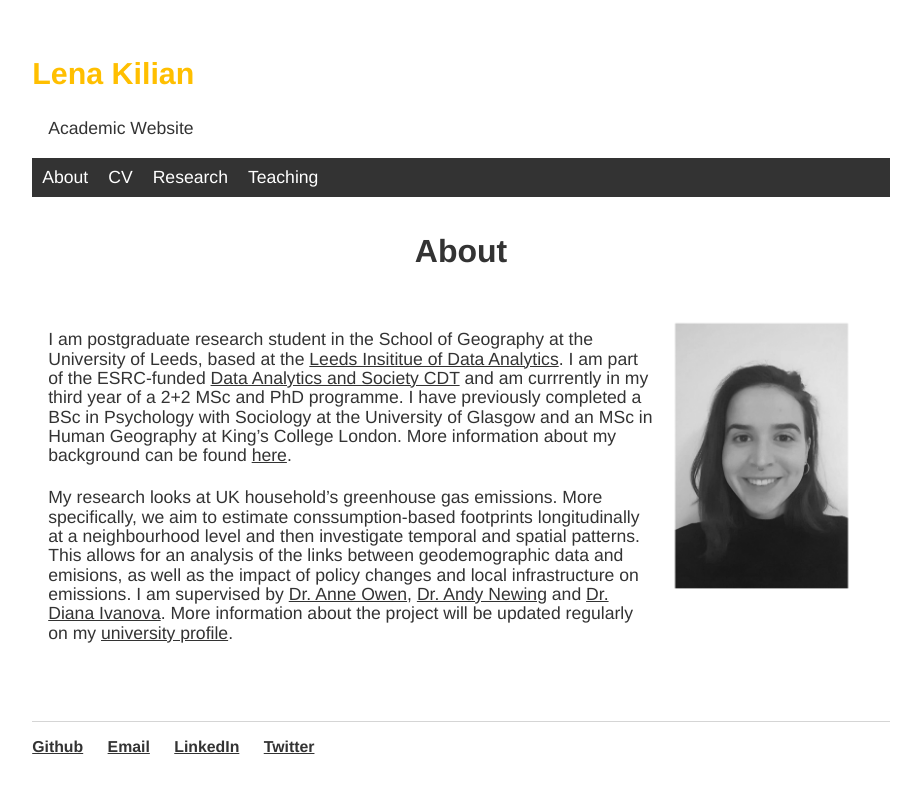
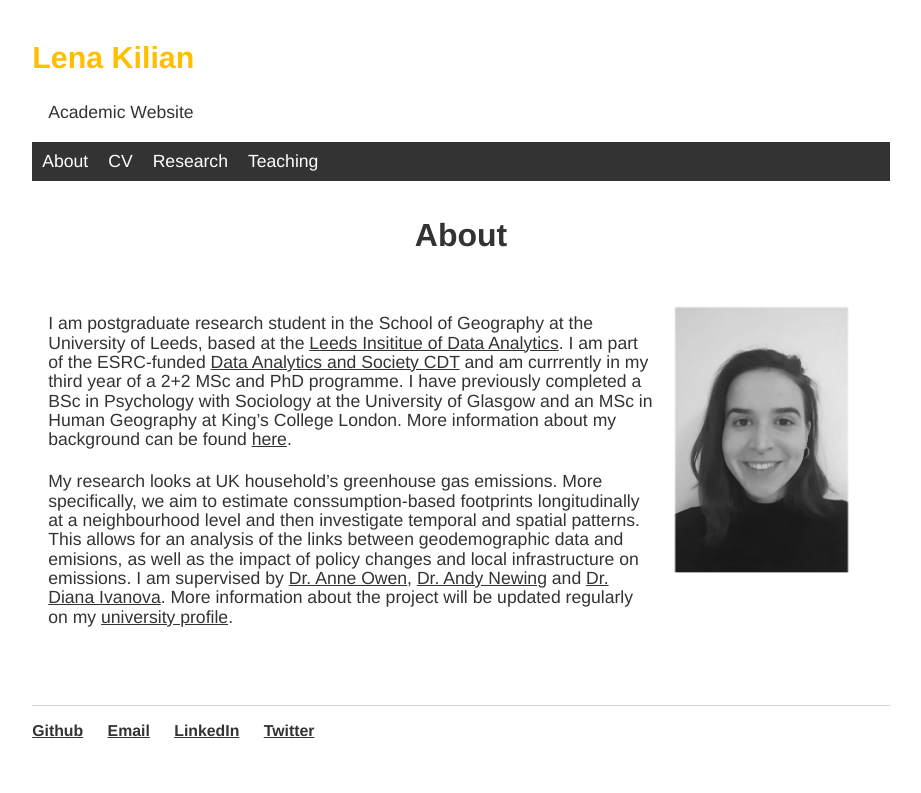
Before and after one commit to lena-kilian/lena-kilian.github.io, a Jekyll site: the page built from index.md, in a window 1280 px wide. Shown: the top 793 px of the page, without its empty margins (179-1100 px from the left). Built offline with Jekyll 4.4.1, drawn with Linux system fonts in a browser that asks for light colours; our own code applies the rules of GitHub Pages for plain Markdown files.

Commit message:
Update main.css

```diff
--- a/css/main.css
+++ b/css/main.css
@@ -118,7 +118,15 @@ h2 {
     font-size: 1.9em;
     font-family:'Helvetica';
     color: #ffbf00;
-    padding: 16px 0px 0px 0px;
+    padding: 0px 16px 0px 0px;
+}
+
+title_subtext {
+    font-size: 1.1em;
+    line-height: 1.1em;
+    font-family:'Helvetica';
+    color: #333;
+    padding: 0px 0px 0px 0px;
 }
 
 h3 {
```
